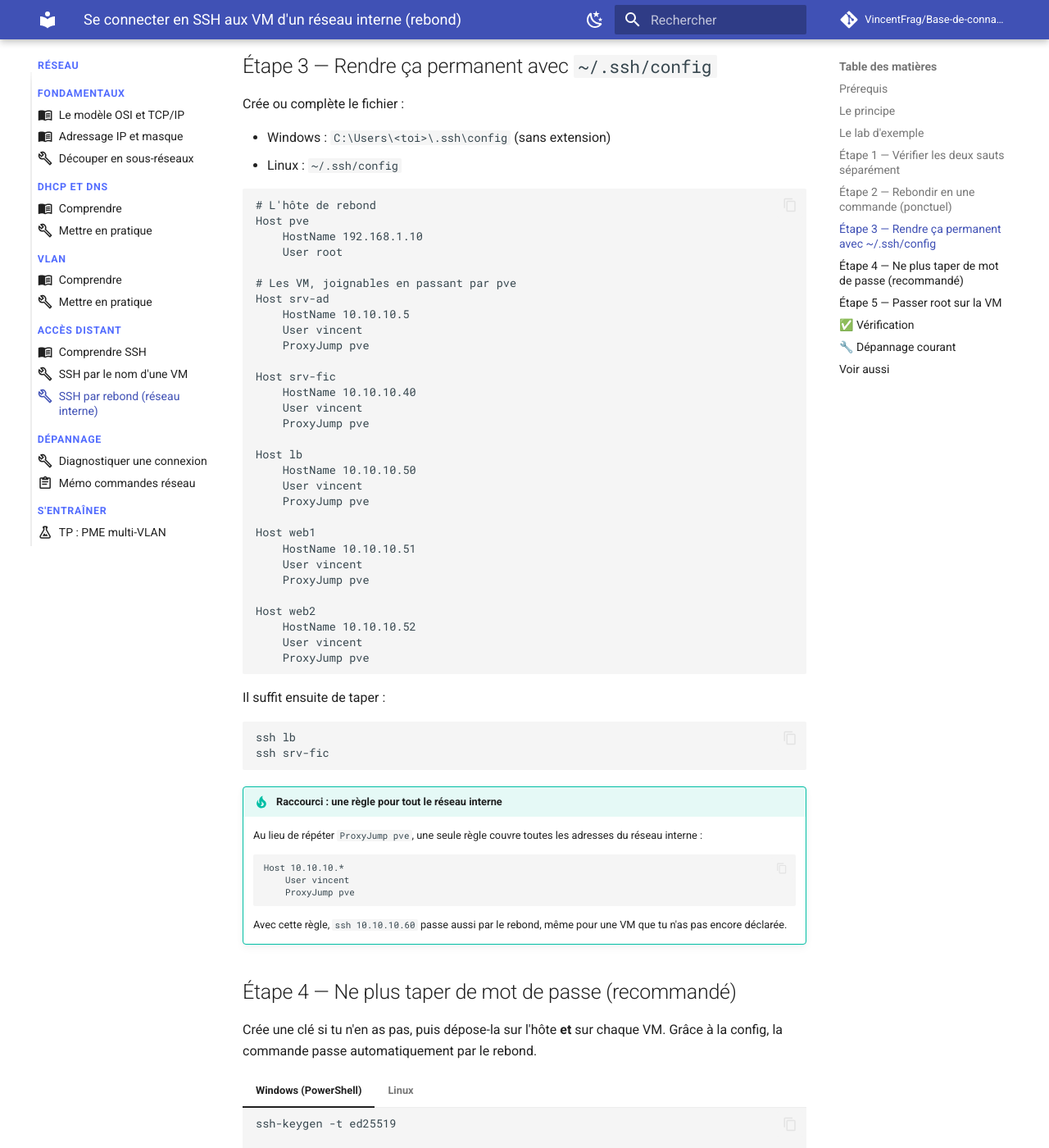
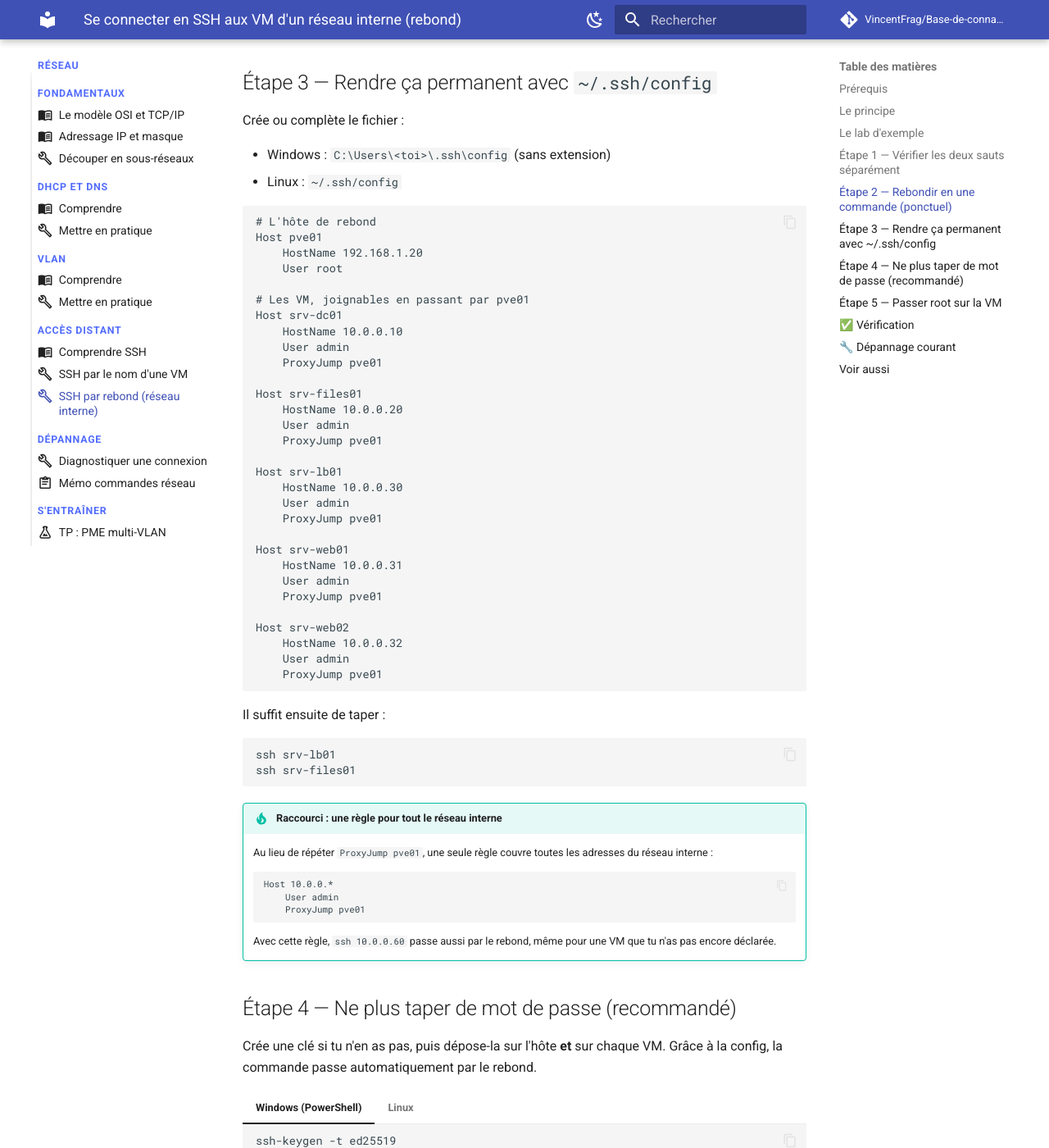
Before and after one commit to VincentFrag/Base-de-connaissances, an MkDocs documentation site: the page built from docs/reseau/tuto-ssh-rebond.md, in a window 1280 px wide and 1400 px high, scrolled down 2181 px. Shown: the whole window at 82% size. Built offline with MkDocs 1.6.1 and Material for MkDocs 9.7.7, drawn with Linux system fonts in a browser that asks for light colours; comment, search, counter and statistics services are not loaded; some of the changed text lies outside the part shown.

Commit message:
Anonymisation : noms, IP et comptes génériques dans les articles du lab
Remplace les noms réels du lab (hôtes, VM, IP, pont, compte) par un plan
générique cohérent, et ajoute la table de correspondance dans CLAUDE.md
pour les futurs articles.

Co-Authored-By: Claude Opus 5.5 <noreply@anthropic.com>
Claude-Session: https://claude.ai/code/session_01EWjCG6kPyoPBMRyV5mSjGw

````diff
--- a/docs/reseau/tuto-ssh-rebond.md
+++ b/docs/reseau/tuto-ssh-rebond.md
@@ -7,7 +7,7 @@ tags: [réseau, tuto, ssh, proxyjump, rebond, bastion, proxmox, accès distant]
 # 🛠️ Se connecter en SSH aux VM d'un réseau interne (rebond)
 
 !!! abstract "Objectif"
-    Taper simplement `ssh lb` ou `ssh srv-fic` depuis ton PC, alors que les VM sont sur un **réseau interne** qu'il ne peut pas joindre directement, en **rebondissant** par l'hôte de virtualisation (Proxmox ou tout serveur « bastion »).
+    Taper simplement `ssh srv-lb01` ou `ssh srv-files01` depuis ton PC, alors que les VM sont sur un **réseau interne** qu'il ne peut pas joindre directement, en **rebondissant** par l'hôte de virtualisation (Proxmox ou tout serveur « bastion »).
 
 **Niveau :** 🟡 Intermédiaire · **Durée :** 15 min
 
@@ -23,28 +23,28 @@ tags: [réseau, tuto, ssh, proxyjump, rebond, bastion, proxmox, accès distant]
 Ton PC ne voit pas le réseau interne des VM, mais l'hôte Proxmox, lui, est branché sur les deux. SSH passe donc **par lui** :
 
 ```
-[PC Windows] ──SSH──▶ [Hôte Proxmox « pve »] ──SSH──▶ [VM lb]
- 192.168.1.x           192.168.1.10                     10.10.10.50
- réseau du PC          ┆ patte sur les 2 réseaux ┆       réseau interne 10.10.10.0/24
+[PC Windows] ──SSH──▶ [Hôte Proxmox « pve01 »] ──SSH──▶ [VM srv-lb01]
+ 192.168.1.x           192.168.1.20                     10.0.0.30
+ réseau du PC          ┆ patte sur les 2 réseaux ┆       réseau interne 10.0.0.0/24
 ```
 
 Tout reste chiffré de bout en bout : l'hôte de rebond transporte la connexion mais ne la déchiffre pas.
 
 !!! info "Pourquoi Proxmox peut servir de rebond"
-    L'hôte Proxmox a une adresse **sur chacun des deux réseaux** : `192.168.1.10` côté PC, et `10.10.10.1` sur le pont interne des VM (ex. `vmbr1`), où il sert aussi de **passerelle**. C'est cette double patte qui lui permet de joindre les VM. Pour le vérifier sur l'hôte : `ip -br a`.
+    L'hôte Proxmox a une adresse **sur chacun des deux réseaux** : `192.168.1.20` côté PC, et `10.0.0.1` sur le pont interne des VM (ex. `vmbr2`), où il sert aussi de **passerelle**. C'est cette double patte qui lui permet de joindre les VM. Pour le vérifier sur l'hôte : `ip -br a`.
 
 ## Le lab d'exemple
 
 | Machine | Rôle | IP |
 |---|---|---|
-| `pve` | Hôte Proxmox (rebond et passerelle) | `192.168.1.10` et `10.10.10.1` |
-| `srv-ad` | Contrôleur de domaine / DNS (`lab.local`) | `10.10.10.5` |
-| `srv-fic` | Serveur de fichiers | `10.10.10.40` |
-| `lb` | Répartiteur de charge (HAProxy) | `10.10.10.50` |
-| `web1` | Serveur web Apache | `10.10.10.51` |
-| `web2` | Serveur web Nginx | `10.10.10.52` |
+| `pve01` | Hôte Proxmox (rebond et passerelle) | `192.168.1.20` et `10.0.0.1` |
+| `srv-dc01` | Contrôleur de domaine / DNS (`lab.local`) | `10.0.0.10` |
+| `srv-files01` | Serveur de fichiers | `10.0.0.20` |
+| `srv-lb01` | Répartiteur de charge (HAProxy) | `10.0.0.30` |
+| `srv-web01` | Serveur web Apache | `10.0.0.31` |
+| `srv-web02` | Serveur web Nginx | `10.0.0.32` |
 
-Réseau interne : `10.10.10.0/24` · passerelle `10.10.10.1` · DNS `10.10.10.5`
+Réseau interne : `10.0.0.0/24` · passerelle `10.0.0.1` · DNS `10.0.0.10`
 
 ---
 
@@ -53,14 +53,14 @@ Réseau interne : `10.10.10.0/24` · passerelle `10.10.10.1` · DNS `10.10.10.5`
 **Saut 1** : le PC joint l'hôte Proxmox.
 
 ```powershell
-ssh root@192.168.1.10
+ssh root@192.168.1.20
 ```
 
 **Saut 2** : depuis l'hôte Proxmox, la VM est joignable.
 
 ```bash
-ping -c 2 10.10.10.50
-ssh vincent@10.10.10.50
+ping -c 2 10.0.0.30
+ssh admin@10.0.0.30
 ```
 
 Si ces deux sauts marchent, le rebond marchera.
@@ -70,7 +70,7 @@ Si ces deux sauts marchent, le rebond marchera.
 L'option `-J` (*jump*) indique par où passer :
 
 ```powershell
-ssh -J root@192.168.1.10 vincent@10.10.10.50
+ssh -J root@192.168.1.20 admin@10.0.0.30
 ```
 
 SSH te demande d'abord le mot de passe de l'hôte, puis celui de la VM.
@@ -84,52 +84,52 @@ Crée ou complète le fichier :
 
 ```text
 # L'hôte de rebond
-Host pve
-    HostName 192.168.1.10
+Host pve01
+    HostName 192.168.1.20
     User root
 
-# Les VM, joignables en passant par pve
-Host srv-ad
-    HostName 10.10.10.5
-    User vincent
-    ProxyJump pve
+# Les VM, joignables en passant par pve01
+Host srv-dc01
+    HostName 10.0.0.10
+    User admin
+    ProxyJump pve01
 
-Host srv-fic
-    HostName 10.10.10.40
-    User vincent
-    ProxyJump pve
+Host srv-files01
+    HostName 10.0.0.20
+    User admin
+    ProxyJump pve01
 
-Host lb
-    HostName 10.10.10.50
-    User vincent
-    ProxyJump pve
+Host srv-lb01
+    HostName 10.0.0.30
+    User admin
+    ProxyJump pve01
 
-Host web1
-    HostName 10.10.10.51
-    User vincent
-    ProxyJump pve
+Host srv-web01
+    HostName 10.0.0.31
+    User admin
+    ProxyJump pve01
 
-Host web2
-    HostName 10.10.10.52
-    User vincent
-    ProxyJump pve
+Host srv-web02
+    HostName 10.0.0.32
+    User admin
+    ProxyJump pve01
 ```
 
 Il suffit ensuite de taper :
 
 ```powershell
-ssh lb
-ssh srv-fic
+ssh srv-lb01
+ssh srv-files01
 ```
 
 !!! tip "Raccourci : une règle pour tout le réseau interne"
-    Au lieu de répéter `ProxyJump pve`, une seule règle couvre toutes les adresses du réseau interne :
+    Au lieu de répéter `ProxyJump pve01`, une seule règle couvre toutes les adresses du réseau interne :
     ```text
-    Host 10.10.10.*
-        User vincent
-        ProxyJump pve
+    Host 10.0.0.*
+        User admin
+        ProxyJump pve01
     ```
-    Avec cette règle, `ssh 10.10.10.60` passe aussi par le rebond, même pour une VM que tu n'as pas encore déclarée.
+    Avec cette règle, `ssh 10.0.0.60` passe aussi par le rebond, même pour une VM que tu n'as pas encore déclarée.
 
 ## Étape 4 — Ne plus taper de mot de passe (recommandé)
 
@@ -140,17 +140,17 @@ Crée une clé si tu n'en as pas, puis dépose-la sur l'hôte **et** sur chaque
     ssh-keygen -t ed25519
 
     # Sur l'hôte de rebond
-    type $env:USERPROFILE\.ssh\id_ed25519.pub | ssh pve "mkdir -p ~/.ssh && cat >> ~/.ssh/authorized_keys"
+    type $env:USERPROFILE\.ssh\id_ed25519.pub | ssh pve01 "mkdir -p ~/.ssh && cat >> ~/.ssh/authorized_keys"
 
     # Sur une VM (à répéter pour chacune)
-    type $env:USERPROFILE\.ssh\id_ed25519.pub | ssh lb "mkdir -p ~/.ssh && chmod 700 ~/.ssh && cat >> ~/.ssh/authorized_keys && chmod 600 ~/.ssh/authorized_keys"
+    type $env:USERPROFILE\.ssh\id_ed25519.pub | ssh srv-lb01 "mkdir -p ~/.ssh && chmod 700 ~/.ssh && cat >> ~/.ssh/authorized_keys && chmod 600 ~/.ssh/authorized_keys"
     ```
 
 === "Linux"
     ```bash
     ssh-keygen -t ed25519
-    ssh-copy-id pve
-    ssh-copy-id lb        # passe tout seul par pve grâce à la config
+    ssh-copy-id pve01
+    ssh-copy-id srv-lb01        # passe tout seul par pve01 grâce à la config
     ```
 
 ## Étape 5 — Passer root sur la VM
@@ -158,7 +158,7 @@ Crée une clé si tu n'en as pas, puis dépose-la sur l'hôte **et** sur chaque
 Sur Debian, **root ne peut pas se connecter en SSH avec un mot de passe** (réglage par défaut, et c'est une bonne pratique). On se connecte avec son utilisateur, puis on change d'identité :
 
 ```bash
-ssh lb
+ssh srv-lb01
 su -          # mot de passe root
 # ou, si l'utilisateur est dans le groupe sudo :
 sudo -i
@@ -169,21 +169,21 @@ sudo -i
 ## ✅ Vérification
 
 ```powershell
-# La config appliquée à « lb » : on doit voir proxyjump pve
-ssh -G lb | findstr /i "hostname user proxyjump"      # Windows
-ssh -G lb | grep -Ei "^(hostname|user|proxyjump)"     # Linux
+# La config appliquée à « srv-lb01 » : on doit voir proxyjump pve01
+ssh -G srv-lb01 | findstr /i "hostname user proxyjump"      # Windows
+ssh -G srv-lb01 | grep -Ei "^(hostname|user|proxyjump)"     # Linux
 
 # La connexion, en mode bavard pour voir les deux sauts
-ssh -v lb
+ssh -v srv-lb01
 ```
 
 | Ce que tu vois | Ce que ça veut dire | Action |
 |---|---|---|
 | `port 22: Permission denied` **avant** toute demande de mot de passe, en direct | Le PC ne joint pas la VM : souvent une **autre carte réseau** du PC sur la même plage | Passer par le rebond, et voir le dépannage ci-dessous |
 | `Connection refused` | Le rebond a marché (Proxmox a répondu), mais le **service SSH ne tourne pas** sur la VM | Dans la console **de la VM** : `systemctl status ssh` ; si clés d'hôte absentes → `ssh-keygen -A` puis `systemctl restart ssh` ; si service absent → `apt install -y openssh-server` |
-| `Connection timed out` pendant le saut vers la VM | L'hôte de rebond ne joint pas la VM | Depuis `pve` : `ping` de la VM, vérifier son bridge réseau |
-| `Could not resolve hostname pve` | L'alias `pve` n'existe pas dans la config | Vérifier le bloc `Host pve` et l'orthographe |
-| `REMOTE HOST IDENTIFICATION HAS CHANGED` | VM clonée, réinstallée ou IP réattribuée | `ssh-keygen -R 10.10.10.50` puis reconnexion |
+| `Connection timed out` pendant le saut vers la VM | L'hôte de rebond ne joint pas la VM | Depuis `pve01` : `ping` de la VM, vérifier son bridge réseau |
+| `Could not resolve hostname pve01` | L'alias `pve01` n'existe pas dans la config | Vérifier le bloc `Host pve01` et l'orthographe |
+| `REMOTE HOST IDENTIFICATION HAS CHANGED` | VM clonée, réinstallée ou IP réattribuée | `ssh-keygen -R 10.0.0.30` puis reconnexion |
 
 ## 🔧 Dépannage courant
 
@@ -198,7 +198,7 @@ ssh -v lb
     Un clone reprend l'IP, le nom et les clés SSH de son modèle. Voir 🛠️ [Préparer une VM clonée depuis un template](../systeme/tuto-preparer-clone-vm.md).
 
 !!! question "Comment savoir à quel saut ça bloque ?"
-    Lance `ssh -v web1` et regarde où s'arrêtent les messages : si la connexion à `pve` s'établit puis qu'une erreur arrive sur `10.10.10.51`, le problème est **sur la VM** (service SSH, pare-feu), pas sur le rebond. Pense aussi à la case **Firewall** de la carte réseau de la VM dans Proxmox.
+    Lance `ssh -v srv-web01` et regarde où s'arrêtent les messages : si la connexion à `pve01` s'établit puis qu'une erreur arrive sur `10.0.0.31`, le problème est **sur la VM** (service SSH, pare-feu), pas sur le rebond. Pense aussi à la case **Firewall** de la carte réseau de la VM dans Proxmox.
 
 !!! question "`ProxyJump` n'est pas reconnu ?"
     Client OpenSSH trop ancien (avant la version 7.3). Vérifie avec `ssh -V`, et mets à jour.
````
Also changed, not shown: CLAUDE.md (+15 -0 lines), docs/reseau/concept-ssh.md (+1 -1 lines), docs/reseau/tuto-ssh-nom-vm.md (+8 -8 lines), docs/systeme/tuto-preparer-clone-vm.md (+21 -21 lines).
